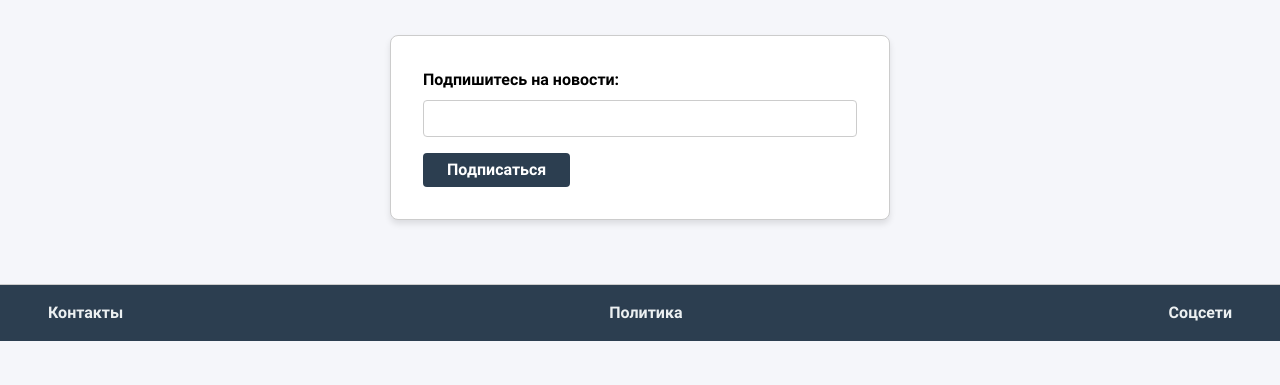
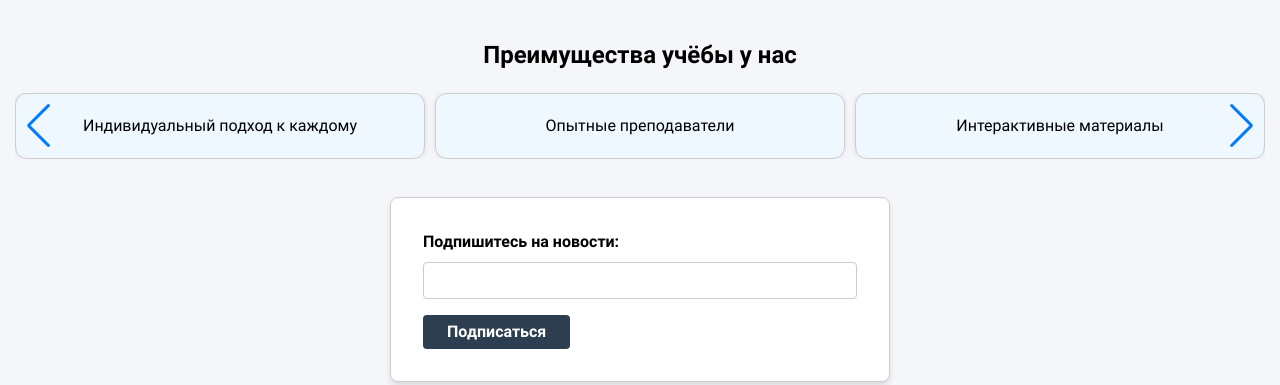
Before and after one commit to lovefremova/project, a plain HTML site: page index.html in a window 1280 px wide. Shown: the part 991-1376 px from the top of the page. Before the commit the page ends 1332 px from the top, so only its background shows below. Drawn offline with nearby package versions, Linux system fonts and the light colour scheme.

Commit message:
Module 3 completed commit

```diff
--- a/index.html
+++ b/index.html
@@ -12,6 +12,7 @@
     <link rel="stylesheet" href="styles/responsive.css" />
     <link rel="stylesheet" href="styles/animations.css" />
     <link rel="stylesheet" href="styles/preloader.css" />
+    <link rel="stylesheet" href="https://cdn.jsdelivr.net/npm/swiper/swiper-bundle.min.css" />
   </head>
   <body class="page">
     <div class="preloader">
@@ -83,6 +84,22 @@
           </div>
         </section>
 
+        <section class="advantages">
+          <h2 class="advantages__title">Преимущества учёбы у нас</h2>
+          <div class="swiper advantagesSwiper">
+            <div class="swiper-wrapper">
+              <div class="swiper-slide advantage__item">Индивидуальный подход к каждому</div>
+              <div class="swiper-slide advantage__item">Опытные преподаватели</div>
+              <div class="swiper-slide advantage__item">Интерактивные материалы</div>
+              <div class="swiper-slide advantage__item">Поддержка 24/7</div>
+              <div class="swiper-slide advantage__item">Доступ с любых устройств</div>
+              <div class="swiper-slide advantage__item">Бесплатные пробные уроки</div>
+            </div>
+            <div class="swiper-button-prev"></div>
+            <div class="swiper-button-next"></div>
+          </div>
+        </section>
+
         <form action="#" method="post" class="subscribe-form">
           <label for="email" class="subscribe-form__label">Подпишитесь на новости:</label>
           <input type="email" id="email" name="email" class="subscribe-form__input" required>
@@ -101,6 +118,8 @@
     <script src="js/calendar.js"></script>
     <script src="js/burger.js"></script>
     <script src="js/scripts.js"></script>
+    <script src="js/form_save.js"></script>
+    <script src="https://cdn.jsdelivr.net/npm/swiper/swiper-bundle.min.js"></script>
   </body>
 
 </html>
--- /dev/null
+++ b/js/form_save.js
@@ -0,0 +1,15 @@
+const form = document.querySelector('.subscribe-form');
+if (form) {
+  form.addEventListener('submit', (e) => {
+    e.preventDefault();
+    const email = form.email.value;
+    localStorage.setItem('subscribedEmail', email);
+    alert('Email сохранён!');
+    form.reset();
+  });
+
+  const savedEmail = localStorage.getItem('subscribedEmail');
+  if (savedEmail) {
+    form.email.value = savedEmail;
+  }
+}
--- a/js/scripts.js
+++ b/js/scripts.js
@@ -66,4 +66,24 @@ document.addEventListener('DOMContentLoaded', () => {
   window.addEventListener('scroll', () => {
     scrollButton.style.display = window.scrollY > 300 ? 'block' : 'none';
   });
+
+  if (document.querySelector('.advantagesSwiper')) {
+    new Swiper('.advantagesSwiper', {
+      loop: true,
+      slidesPerView: 1,
+      spaceBetween: 10,
+      navigation: {
+        nextEl: '.swiper-button-next',
+        prevEl: '.swiper-button-prev',
+      },
+      breakpoints: {
+        768: {
+          slidesPerView: 2,
+        },
+        1024: {
+          slidesPerView: 3,
+        }
+      }
+    });
+  }
 });
--- a/styles/components.css
+++ b/styles/components.css
@@ -499,3 +499,34 @@ input:disabled {
 .lang-dropdown--open .lang-dropdown__list {
   display: block;
 }
+
+.swiper {
+  width: 100%;
+  padding: 20px 0;
+}
+.swiper-slide {
+  text-align: center;
+  background: #fafafa;
+  border: 1px solid #ccc;
+  padding: 20px;
+}
+
+.advantages {
+  margin-top: 40px;
+  padding: 0 15px;
+}
+
+.advantages__title {
+  text-align: center;
+  font-size: 1.5rem;
+  margin-bottom: 20px;
+}
+
+.advantage__item {
+  background-color: #f0f8ff;
+  padding: 20px;
+  border-radius: 12px;
+  font-size: 1rem;
+  box-shadow: 0 0 5px rgba(0, 0, 0, 0.1);
+  text-align: center;
+}
```
